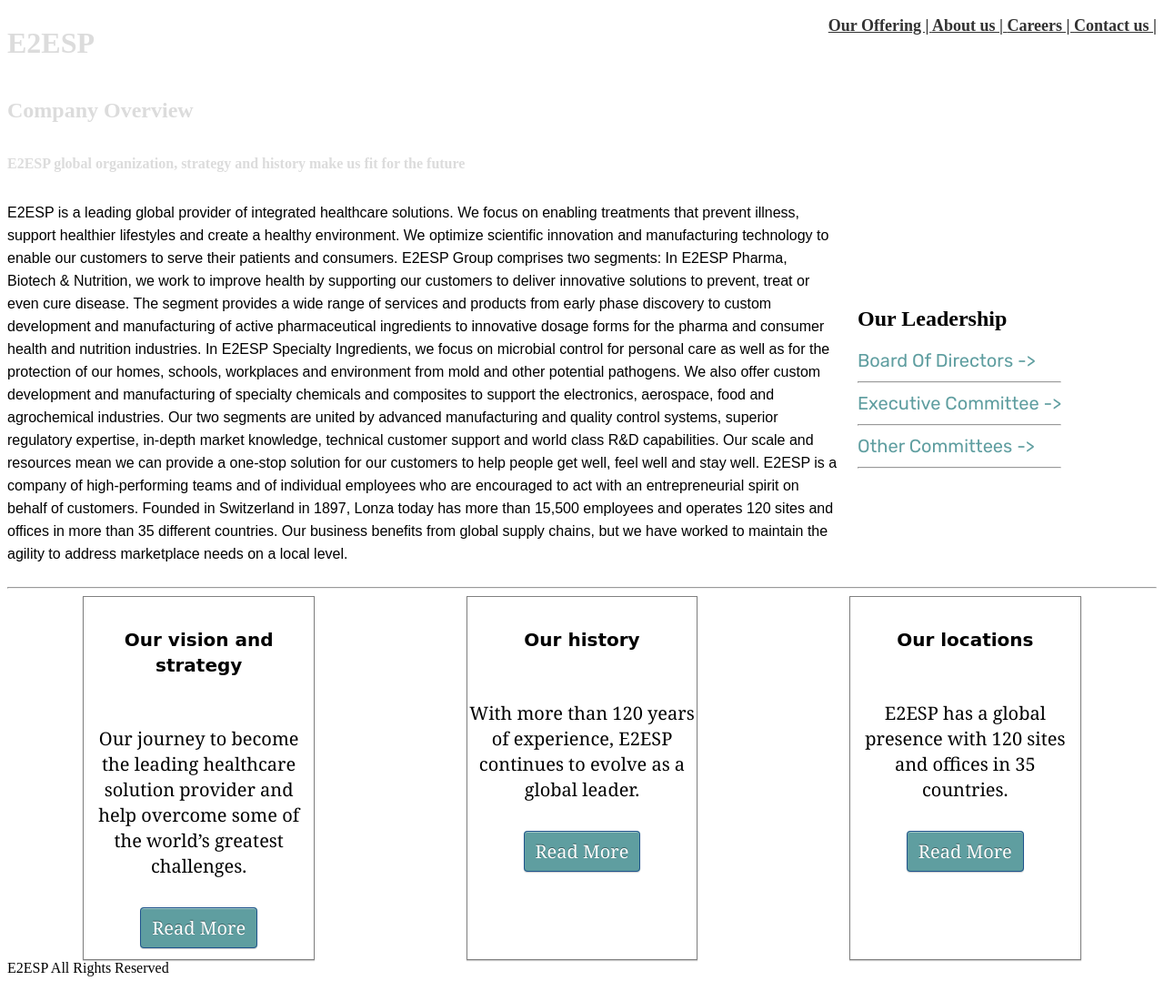
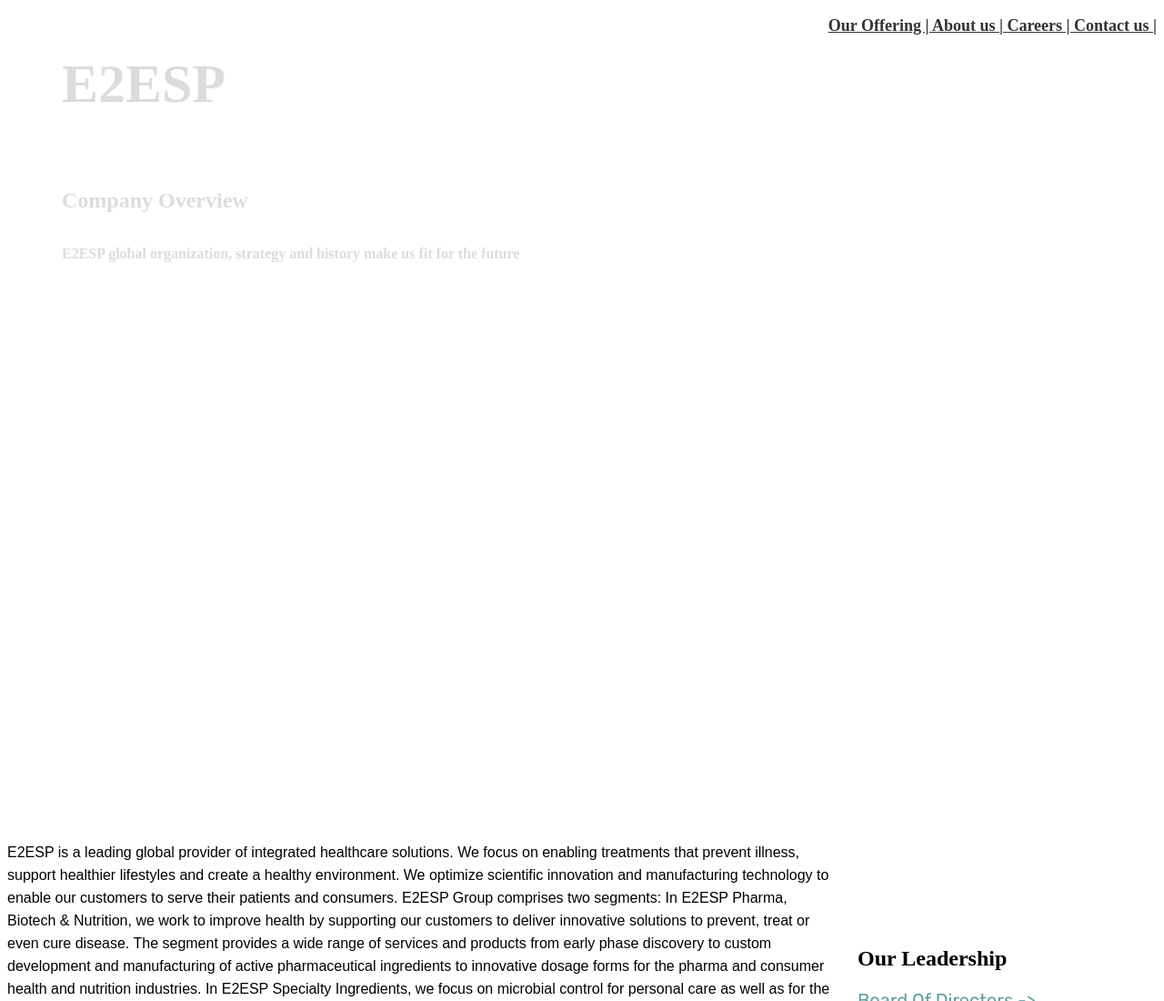
Before and after one commit to asmafarhat2006/companyprofile, a plain HTML site: page index.html in a window 1280 px wide. Shown: the top 1100 px of the page at 91% size. Drawn offline with Linux system fonts and the light colour scheme; a web font is replaced by a local one.

Commit message:
visual changes

```diff
--- a/resources/css/style.css
+++ b/resources/css/style.css
@@ -4,9 +4,13 @@ h1,nav,p{
 header{
     background-image:url("../images/headerbackground.jpg");
     background-size:cover;
+    height:900px;
+
 }
 header h1{
     color:gainsboro;
+    font-size:60px;
+    padding: 10px 60px;
 }
 header nav{
     float:right;
@@ -25,6 +29,7 @@ header nav span a{
 }
 .mainheader{
     color:gainsboro;
+    padding: 10px 60px;
 }
 .mainheader p{
     font-weight:900;
```
